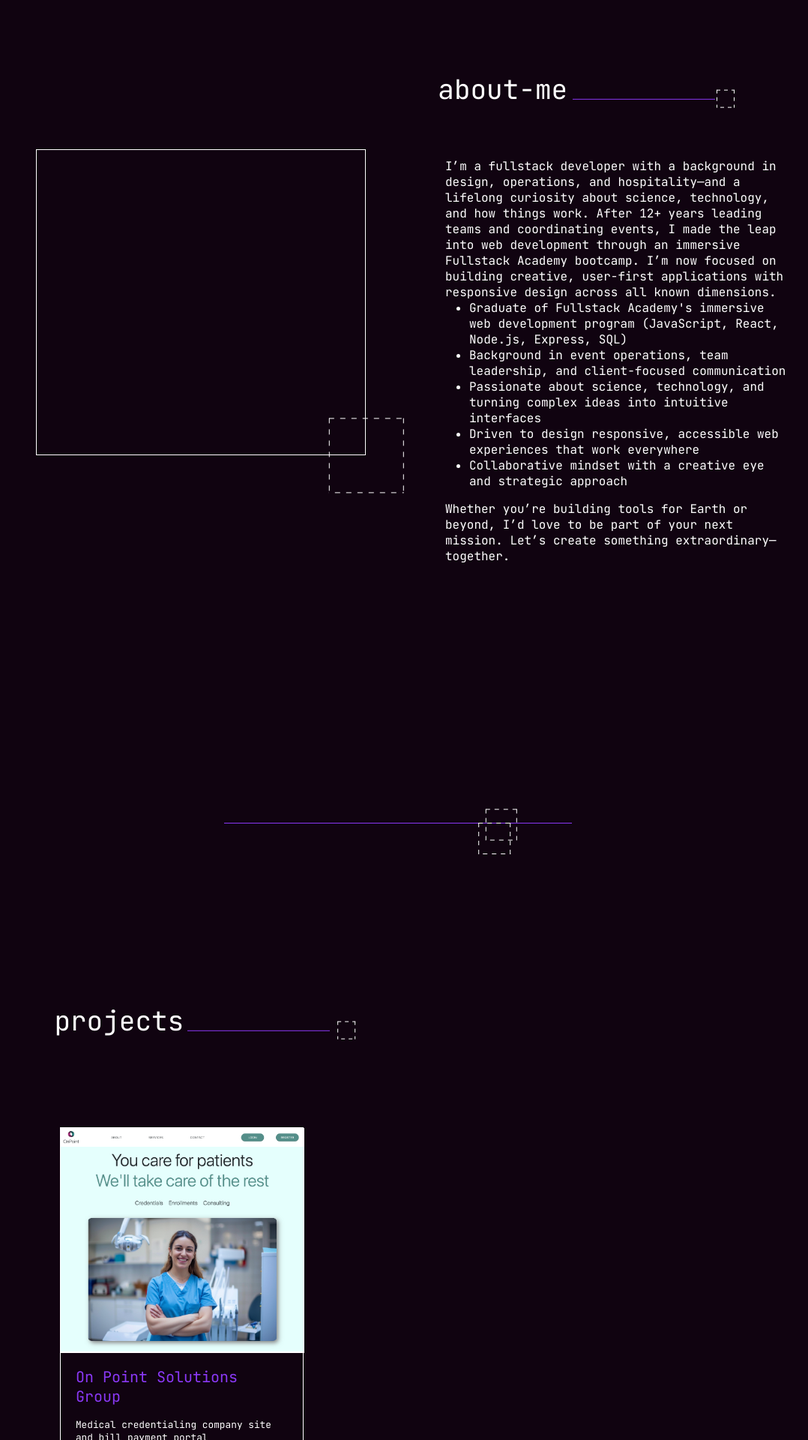
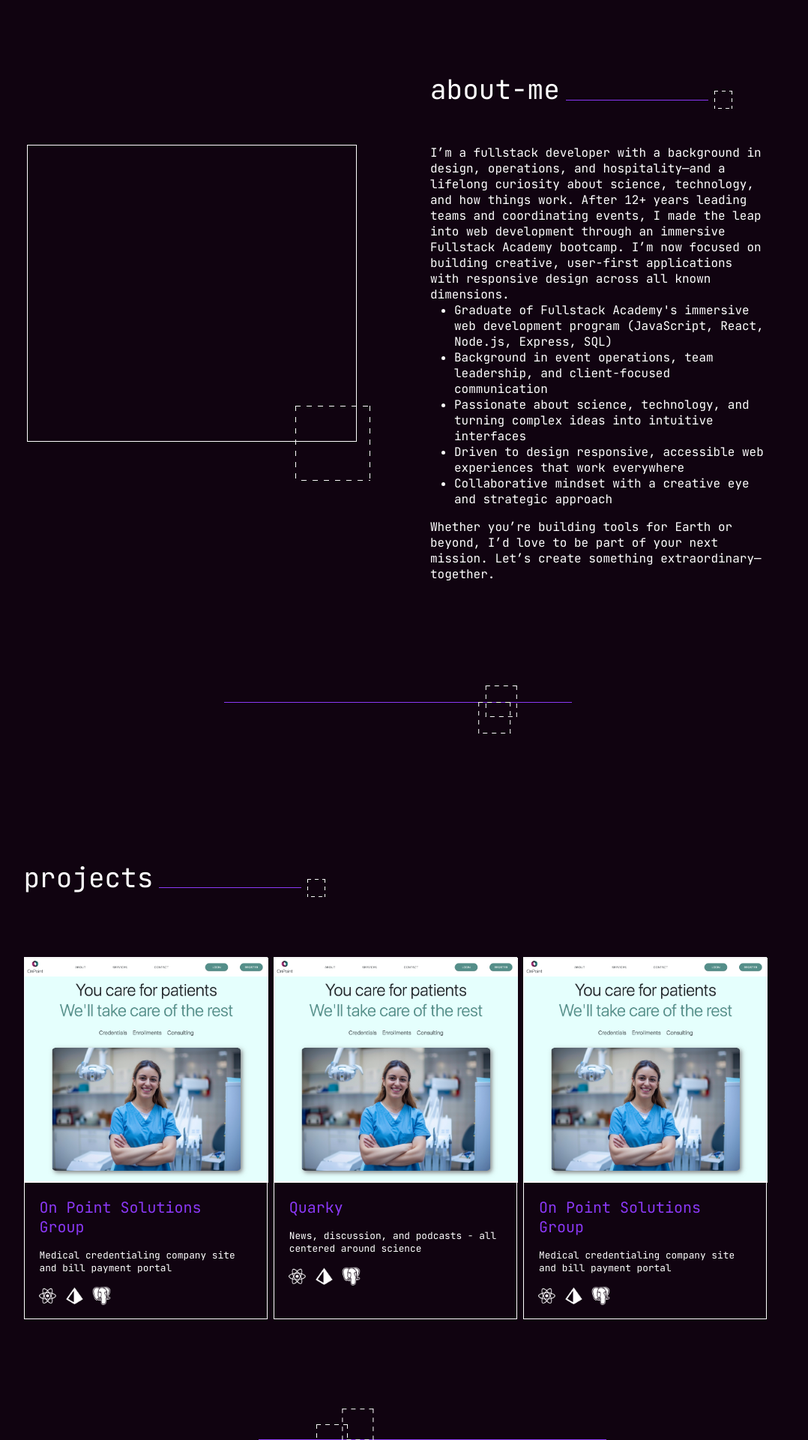
Before and after one commit to HeatherD2025/Personal_Website, a React (Vite) app: page /home#/home in a window 1280 px wide. Shown: the part 880-2800 px from the top of the page at 75% size, without its empty margins (74-1152 px from the left). Built offline with nearby package versions, Linux system fonts and the light colour scheme.

Commit message:
layout improvements

```diff
--- a/src/App.jsx
+++ b/src/App.jsx
@@ -3,20 +3,22 @@ import "bootstrap/dist/css/bootstrap.min.css";
 import { useRoutes, Navigate } from "react-router-dom";
 import Home from "./pages/Home";
 import ContactForm from "./components/ContactForm";
-import ProjectDetail from "./components/projectDetail";
+import OPSGProjectDetail from "./pages/OPSGProjectDetail";
 import NavBar from "./components/Navbar";
+import ScrollToTop from "./components/ScrollToTop";
 
 function App() {
   const routes = useRoutes([
     { path: "/", element: <Navigate to="/home" /> },
     { path: "/home", element: <Home /> },
     { path: "/contactForm", element: <ContactForm /> },
-    { path: "/ProjectDetail", element: <ProjectDetail />},
+    { path: "/OPSGProjectDetail", element: <OPSGProjectDetail />},
   ]);
 
   return (
     <>
       <NavBar />
+      <ScrollToTop />
       {routes}
     </>
   )
--- a/src/components/About.jsx
+++ b/src/components/About.jsx
@@ -8,14 +8,21 @@ export default function About() {
         <section id="about" className="section">
           <div className="sectionSpacer"></div>
 
-                <div className="aboutMeHeaderSection">
+            <div className="aboutMeContainer">
+
+               <div className="aboutGrid">
+                <div className="aboutMeHeaderWrapper">
                     <div className="aboutMeHeader">about-me</div>
                       <div className="accentLine4"></div>
                       <div className="floatingAccentBox3"></div>
                 </div>
 
+                {/* main section */}
+                <div className="boxWrapper">
                   <div className="accentBox4"></div>
                   <div className="floatingAccentBox4"></div>
+                </div>
+
                   <div className="aboutParagraph">
                       <div>
                         I’m a fullstack developer with a background in design, operations, and hospitality—and a lifelong curiosity about science, technology, and how things work.
@@ -31,6 +38,13 @@ export default function About() {
                        </ul>
                       Whether you’re building tools for Earth or beyond, I’d love to be part of your next mission. Let’s create something extraordinary—together.
                   </div>
+              </div>
+                  <div className="betweenSectionContainer">
+                    <div className="betweenSectionAccentLine"></div>
+                    <div className="betweenSectionAccentBox"></div>
+                    <div className="betweenSectionFloatingAccentBox"></div>
+                  </div>
+            </div>
           </section>
         </>
     )
--- a/src/components/Projects.jsx
+++ b/src/components/Projects.jsx
@@ -10,21 +10,55 @@ export default function Projects() {
     return (
         <>
         <section id="projects" className="section">
-         <div className="sectionSpacer"></div>
-                     {/* Between section accent elements*/}
-          <div className="betweenSectionContainer">
-            <div className="betweenSectionAccentLine"></div>
-            <div className="betweenSectionAccentBox"></div>
-            <div className="betweenSectionFloatingAccentBox"></div>
-          </div>
 
-              <div className="projectsHeaderSection">
+          <div className="projectsContainer">
+
+            <div className="projectsGrid">
+              <div className="projectsHeaderWrapper">
                 <div className="projectsHeader">projects</div>
                   <div className="accentLine5"></div>
                   <div className="floatingAccentBox5"></div>
               </div>
 
-          <div className="mainBody">
+             {/* main section */}
+              <div className="projectsWrapper">
+                <a onClick={() => navigate("/ProjectDetail")}>
+                  <div className="firstProjectContainer" >
+                    <img className="firstProjectImage" src={OPSG} ></img>
+
+                    <div className="firstDividerLine"></div>
+
+                    <div className="firstInfoContainer">
+
+                      <div className="firstProjectTitle">On Point Solutions Group</div>
+                      <div className="firstProjectDescription">Medical credentialing company site and bill payment portal</div>
+
+                      <div className="toolIcons">
+                        <img className="toolIcon1" src={react} alt="react logo"></img>
+                        <img className="toolIcon2" src={prisma} alt="prisma logo"></img>
+                        <img className="toolIcon3" src={postgresql} alt="postgresql logo"></img>
+                      </div>
+                    </div>
+                  </div>
+                </a>
+
+                <a onClick={() => navigate("/ProjectDetail")}>
+                  <div className="firstProjectContainer" >
+                      <img className="firstProjectImage" src={OPSG} ></img>
+
+                    <div className="firstDividerLine"></div>
+                    <div className="firstInfoContainer">
+                      <div className="firstProjectTitle">Quarky</div>
+                      <div className="firstProjectDescription">News, discussion, and podcasts - all centered around science</div>
+                      <div className="toolIcons">
+                        <img className="toolIcon1" src={react} alt="react logo"></img>
+                        <img className="toolIcon2" src={prisma} alt="prisma logo"></img>
+                        <img className="toolIcon3" src={postgresql} alt="postgresql logo"></img>
+                      </div>
+                    </div>
+                  </div>
+                </a>
+
                 <a onClick={() => navigate("/ProjectDetail")}>
                   <div className="firstProjectContainer" >
                       <img className="firstProjectImage" src={OPSG} ></img>
@@ -42,6 +76,14 @@ export default function Projects() {
                   </div>
                 </a>
               </div>
+            </div>
+
+                  <div className="betweenSectionContainer2">
+                    <div className="betweenSectionAccentLine2"></div>
+                    <div className="betweenSectionAccentBox2"></div>
+                    <div className="betweenSectionFloatingAccentBox2"></div>
+                  </div>
+          </div>
          </section>
         </>
     )
--- /dev/null
+++ b/src/components/ScrollToTop.jsx
@@ -0,0 +1,9 @@
+import React, { useEffect } from "react";
+
+export default function ScrollToTop() {
+  useEffect(() => {
+    window.scrollTo(0,0);
+  }, []);
+
+  return null;
+}
--- a/src/pages/Home.jsx
+++ b/src/pages/Home.jsx
@@ -1,21 +1,32 @@
 import React from "react";
-// import NavBar from "../components/Navbar";
 import About from "../components/About";
 import Projects from "../components/Projects";
 import CV from "../components/CV";
 import "../styles/main.css";
 import myPortrait from "../assets/images/myPortrait.jpg";
-import { useNavigate } from "react-router-dom";
-import { Link } from "react-router-dom";
+import { useNavigate, useLocation } from "react-router-dom";
+import { useEffect } from "react";
 
 export default function Home() {
   const navigate = useNavigate();
+  const location = useLocation();
+
+  useEffect(() => {
+    if (location.hash) {
+      const id = location.hash.replace("#", "");
+      const el = document.getElementById(id);
+      if (el) {
+        setTimeout(() => {
+          el.scrollIntoView({ behavior: "smooth" });
+        }, 100);
+      }
+    }
+  }, [location])  //re-run this on navigation change
 
   return (
     <>
       <div className="container">
         <div className="background">
-          {/* <NavBar /> */}
           <div className="pageGrid">
 
            {/* Home page header section */}
@@ -34,35 +45,32 @@ export default function Home() {
                   <div className="accentLine2"></div>
                 </div>
               </div>
+              <div className="photoAndBoxWrapper">
                 <div className="myPhotoWrapper">
                   <img className="myPhoto" src={myPortrait}></img>
                 </div>
+                <div className="accentBox1"></div>
+              </div>
             {/* end of main */}
 
-            {/* Accent elements*/}
-            <div className="accentBox1"></div>
+            {/* Accent elements below main*/}
               <div className="accentLine3"></div>
               <div className="accentBox2"></div>
               <div className="floatingAccentBox2"></div>
 
+
             {/* Section separater */}
-            <div className="sectionSpace"></div>
+            <div className="sectionSpacer"></div>
 
               {/* About section */}
               <div className="full-width-grid">
                 <About />
               </div>
 
-            {/* Section separater */}
-            {/* <div className="sectionSpace"></div> */}
-
               {/* Projects section */}
               <div className="full-width-grid">
                 <Projects />
               </div>
-
-            {/* Section separater */}
-            {/* <div className="sectionSpace"></div> */}
 
               {/* Contact Form section */}
               <div className="full-width-grid">
--- a/src/components/ProjectDetail.jsx
+++ b/src/pages/OPSGProjectDetail.jsx
@@ -1,6 +1,6 @@
-import NavBar from "./Navbar";
 
-export default function ProjectDetail() {
+
+export default function OPSGProjectDetail() {
 
 return (
    <>
--- a/src/styles/main.css
+++ b/src/styles/main.css
@@ -27,32 +27,11 @@ html {
   position: relative;
 }
 
-/* Leftmost contact links */
-/* .linkBox {
-  z-index: 10;
-  height: 35.75rem;
-  width: 1.5rem;
-  position: fixed;
-  display: flex;
-  flex-direction: column;
-  align-items: center;
-  justify-content: space-between;
+ /* between section spacer */
+.sectionSpacer {
+  grid-row: 10;
+  grid-column: 2 / span 14;
 }
-
-.contactIcons {
-  color: #FFF;
-}
-
-.contactIcons:hover {
-  color: #8A38F5;;
-}
-
-.accentLine1 {
-  width: 0.0625rem;
-  height: 27.5rem;
-  grid-column: 1 / 2;
-  background: #8A38F5;
-} */
 
 
 /* main intro section */
@@ -86,8 +65,14 @@ html {
 }
 
  /* my photo section */
+.photoAndBoxWrapper {
+  position: absolute;
+  grid-column-start: 10;
+  flex-basis: auto;
+  flex-shrink: 0;
+}
 .myPhotoWrapper {
-  grid-column: 10 / span 6;
+  display: flex;
   margin-top: 12.25rem;
   max-width: 400px;
   aspect-ratio: 1 / 1;
@@ -101,10 +86,10 @@ html {
 .accentBox1 {
   max-height: 13.125rem;
   aspect-ratio: 1/1;
-  grid-column: 14 / span 3;
   grid-row: 1 / 2;
   z-index: 8;
-  margin-top: 30.5rem;
+  flex-shrink: 0;
+  transform: translate(16rem, -6.6rem);
   background-image:
     linear-gradient(to right, #FFF 50%, transparent 50%),
     linear-gradient(to bottom, #FFF 50%, transparent 50%),
@@ -115,7 +100,7 @@ html {
   background-position: top left, top right, bottom left, top left;
 }
 
- /* top section divider accent line and boxes */
+ /* top section divider accent line (boxes on left) */
 .accentLine3 {
   margin-top: 52.06rem;
   grid-column: 6 / span  6;
@@ -124,6 +109,7 @@ html {
   height: 0.0625rem;
   background: #8A38F5;
   z-index: 8;
+  margin-bottom: 3rem;
 }
 .accentBox2 {
   max-height: 2.63rem;
@@ -131,9 +117,6 @@ html {
   grid-column: 7 / span 1;
   grid-row: 1 / 2;
   transform: translate(-.05rem, .07rem);
-  flex-shrink: 0;
-  flex-grow: 0;
-  z-index: 8;
   margin-top: 49.44rem;
   background-image:
     linear-gradient(to right, #FFF 50%, transparent 50%),
@@ -145,15 +128,12 @@ html {
   background-position: top left, top right, bottom left, top left;
 }
 .floatingAccentBox2 {
+  position: absolute;
   grid-column: 6 / span 1;
-  grid-row: 1;
   width: 2.63rem;
   aspect-ratio: 1 / 1;
-  z-index: 5;
   margin-top: 50.81rem;
   transform: translate(4rem, 0.01rem);
-    flex-shrink: 0;
-  flex-grow: 0;
   background-image:
     linear-gradient(to right, #FFF 50%, transparent 50%),
     linear-gradient(to bottom, #FFF 50%, transparent 50%),
@@ -164,17 +144,13 @@ html {
   background-position: top left, top right, bottom left, top left;
 }
 
- /* between section spacer */
-.sectionSpacer {
-  height: 2rem;
-}
-
+ /* between section accents (boxes on right)*/
 .betweenSectionContainer {
   display: grid;
+  margin-bottom: 2rem;
+  margin-top: 10rem;
 }
-/* between section accents */
 .betweenSectionAccentLine {
-  margin-top: -15rem;
   grid-column-start: 5;
   grid-column: 6 / span  6;
   grid-row: 1 / 2;
@@ -187,10 +163,8 @@ html {
   max-height: 2.63rem;
   aspect-ratio: 1/1;
   grid-column: 7 / span 1;
-  grid-row: 1 / 2;
   z-index: 8;
-  margin-top: -15rem;
-  transform: translate(14.8rem, -1.15rem);
+  transform: translate(14.8rem, -4rem);
   flex-shrink: 0;
   flex-grow: 0;
   background-image:
@@ -208,7 +182,6 @@ html {
   width: 2.63rem;
   aspect-ratio: 1 / 1;
   z-index: 9;
-  margin-top: -15rem;
   transform: translate(21.2rem, 0rem);
   flex-shrink: 0;
   flex-grow: 0;
@@ -223,17 +196,86 @@ html {
 }
 
 
+/* between sections accents (boxes on left) */
+.betweenSectionContainer2 {
+  display: grid;
+  margin-bottom: 2rem;
+  margin-top: 10rem;
+}
+.betweenSectionAccentLine2 {
+  grid-column-start: 5;
+  grid-column: 6 / span  6;
+  grid-row: 1 / 2;
+  width: 29rem;
+  height: 0.0625rem;
+  background: #8A38F5;
+  z-index: 8;
+}
+.betweenSectionAccentBox2 {
+  max-height: 2.63rem;
+  aspect-ratio: 1/1;
+  grid-column: 5 / span 1;
+  transform: translate(11.25rem, -1.25rem);
+  z-index: 8;
+  flex-shrink: 0;
+  flex-grow: 0;
+  background-image:
+    linear-gradient(to right, #FFF 50%, transparent 50%),
+    linear-gradient(to bottom, #FFF 50%, transparent 50%),
+    linear-gradient(to left, #FFF 50%, transparent 50%),
+    linear-gradient(to bottom, #FFF 50%, transparent 50%);
+  background-size: 12px 1px, 1px 12px, 12px 1px, 1px 12px;
+  background-repeat: repeat-x, repeat-y, repeat-x, repeat-y;
+  background-position: top left, top right, bottom left, top left;
+}
+.betweenSectionFloatingAccentBox2 {
+  grid-column: 4 / span 1;
+  grid-row: 1;
+  width: 2.63rem;
+  aspect-ratio: 1 / 1;
+  z-index: 9;
+  transform: translate(19.9rem, -2.55rem);
+  flex-shrink: 0;
+  flex-grow: 0;
+  background-image:
+    linear-gradient(to right, #FFF 50%, transparent 50%),
+    linear-gradient(to bottom, #FFF 50%, transparent 50%),
+    linear-gradient(to left, #FFF 50%, transparent 50%),
+    linear-gradient(to bottom, #FFF 50%, transparent 50%);
+  background-size: 12px 1px, 1px 12px, 12px 1px, 1px 12px;
+  background-repeat: repeat-x, repeat-y, repeat-x, repeat-y;
+  background-position: top left, top right, bottom left, top left;
+}
+
+
+
+
 /* about-me section */
-/* header */
-.aboutMeHeaderSection {
+.aboutMeContainer {
+  grid-column: 1 / -1;
+  display: contents;
+}
+.full-width-grid {
+  grid-column: 1 /-1;
+}
+.aboutGrid {
   display: grid;
-  grid-column: 9 / span 5 !important;
+  grid-template-columns: repeat(16, 1fr);
+  gap: 1rem;
+  align-items: start;
+}
+
+/* about-me header */
+.aboutMeHeaderWrapper {
+  grid-column: 9 / span 6;
+  display: flex;
+  flex-direction: row;
+  align-items: center;
+  justify-content: flex-start;
   margin-top: 2rem;
   margin-bottom: 2rem;
 }
 .aboutMeHeader {
-  grid-column-start: 10 !important;
-  transform: translate(7.4rem, 0rem);
   color: #FFF;
   font-family: "JetBrains Mono";
   font-size: 2.25rem;
@@ -245,17 +287,14 @@ html {
   width: 11.875rem;
   height: 0.0625rem;
   background: #8A38F5;
-  z-index: 8;
-  margin-left: .25rem;
-  margin-right: .25rem;
-  margin-bottom: 2rem;
-  grid-column: 11 / span 5 !important;
-  transform: translate(4rem, 2.3rem);
+  margin-left: .5rem;
+  margin-right: .5rem;
+  margin-top: 1.75rem;
 }
 .floatingAccentBox3 {
   height: 1.5rem;
   aspect-ratio: 1/1;
-  z-index: 8;
+  margin-top: 1.75rem;
   background-image:
     linear-gradient(to right, #FFF 50%, transparent 50%),
     linear-gradient(to bottom, #FFF 50%, transparent 50%),
@@ -264,20 +303,30 @@ html {
   background-size: 10px 1px, 1px 10px, 10px 1px, 1px 10px;
   background-repeat: repeat-x, repeat-y, repeat-x, repeat-y;
   background-position: top left, top right, bottom left, top left;
-  grid-column-end: 14 !important;
-  transform: translate(3.75rem, -1.46rem);
 }
 
-/* about me main */
+/* about-me main body */
+.boxWrapper {
+  grid-column: 2 / span 6;
+  position: relative;
+  display: flex;
+  justify-content: center;
+}
 .accentBox4 {
+  position: relative;
+  width: 100%;
   max-width: 27.5rem;
-  height: 25.5rem;
-  border: 1px, solid, #fff;
-  margin-left: 5.87rem;
+  aspect-ratio: 5 / 4.5;
+  border: 1px solid #fff;
+  box-sizing: border-box;
 }
 .floatingAccentBox4 {
-  height: 6.25rem;
+  position: absolute;
+  bottom: -13%;
+  right: -3%;
+  width: 6.25rem;
   aspect-ratio: 1/1;
+  box-sizing: border-box;
   background-image:
     linear-gradient(to right, #FFF 50%, transparent 50%),
     linear-gradient(to bottom, #FFF 50%, transparent 50%),
@@ -286,43 +335,44 @@ html {
   background-size: 15px 1px, 1px 15px, 15px 1px, 1px 15px;
   background-repeat: repeat-x, repeat-y, repeat-x, repeat-y;
   background-position: top left, top right, bottom left, top left;
-  margin-left: 30.5rem;
-  transform: translate(-.2rem, -3.1rem);
+}
+.aboutParagraph {
+  grid-column: 9 / span 6;
+  color: #FFF;
+  font-family: "JetBrains Mono";
+  font-size: 1rem;
+  font-style: normal;
+  font-weight: 400;
+  line-height: normal;
+  max-width: 38rem;
 }
 
+
+/* projectsSection  */
+.projectsContainer {
+  grid-column: 1 / -1;
+  display: contents;
+}
 .full-width-grid {
   grid-column: 1 /-1;
 }
-
-.aboutParagraph {
-margin-left: 40rem;
-margin-right: 7.87rem;
-color: #FFF;
-font-family: "JetBrains Mono";
-font-size: 1rem;
-font-style: normal;
-font-weight: 400;
-line-height: normal;
-transform: translate(0rem, -31rem);
+.projectsGrid {
+  display: grid;
+  grid-template-columns: repeat(16, 1fr);
+  gap: 1rem;
+  align-items: start;
 }
 
-.sectionSpace {
-  grid-row: 10;
-  grid-column: 2 / span 14;
-}
-
-
-
-/* projectsSection  */
-
-/* header */
-.projectsHeaderSection {
-  display: grid;
-  grid-column: 2 / span 5 !important;
+/* projects header */
+.projectsHeaderWrapper {
+  grid-column: 2 / span 6;
+  display: flex;
+  flex-direction: row;
+  align-items: center;
+  margin-top: 2rem;
+  margin-bottom: 2rem;
 }
 .projectsHeader {
-  grid-column-start: 1 !important;
-  transform: translate(7.4rem, 0rem);
   color: #FFF;
   font-family: "JetBrains Mono";
   font-size: 2.25rem;
@@ -334,15 +384,14 @@ transform: translate(0rem, -31rem);
   width: 11.875rem;
   height: 0.0625rem;
   background: #8A38F5;
-  z-index: 8;
-  margin-bottom: 2rem;
-  grid-column: 2 / span 6 !important;
-  transform: translate(0rem, 2.3rem);
+  margin-left: .5rem;
+  margin-right: .5rem;
+  margin-top: 1.75rem;
 }
 .floatingAccentBox5 {
   height: 1.5rem;
   aspect-ratio: 1/1;
-  z-index: 8;
+  margin-top: 1.75rem;
   background-image:
     linear-gradient(to right, #FFF 50%, transparent 50%),
     linear-gradient(to bottom, #FFF 50%, transparent 50%),
@@ -351,19 +400,25 @@ transform: translate(0rem, -31rem);
   background-size: 10px 1px, 1px 10px, 10px 1px, 1px 10px;
   background-repeat: repeat-x, repeat-y, repeat-x, repeat-y;
   background-position: top left, top right, bottom left, top left;
-  grid-column-end: 4 !important;
-  transform: translate(2.76rem, -1.46rem);
 }
 
 
 /* projects main section */
+.projectsWrapper {
+  grid-column: 2 / span 13;
+  display: flex;
+  justify-content: space-between;
+  flex-direction: row;
+  flex-wrap: wrap;
+}
 .firstProjectContainer {
-  width: 20.3125rem;
-  height: 30.1875rem;
+  max-width: 20.3125rem;
+  width: 100%;
+  max-height: 30.1875rem;
+  height: 100%;
   flex-shrink: 0;
   border: solid 1px #FFF;
-  margin-left: 7.87rem;
-  margin-top: 5.87rem;
+  margin-top: 2rem;
 }
 .firstProjectImage {
  z-index: 0;
```
Also changed, not shown: src/components/ErrorBoundary.jsx (deleted, +0 -26 lines), src/components/Navbar.jsx (+17 -129 lines), src/styles/navbar.css (+44 -56 lines). Lines whose indentation alone changed are shown as unchanged.
